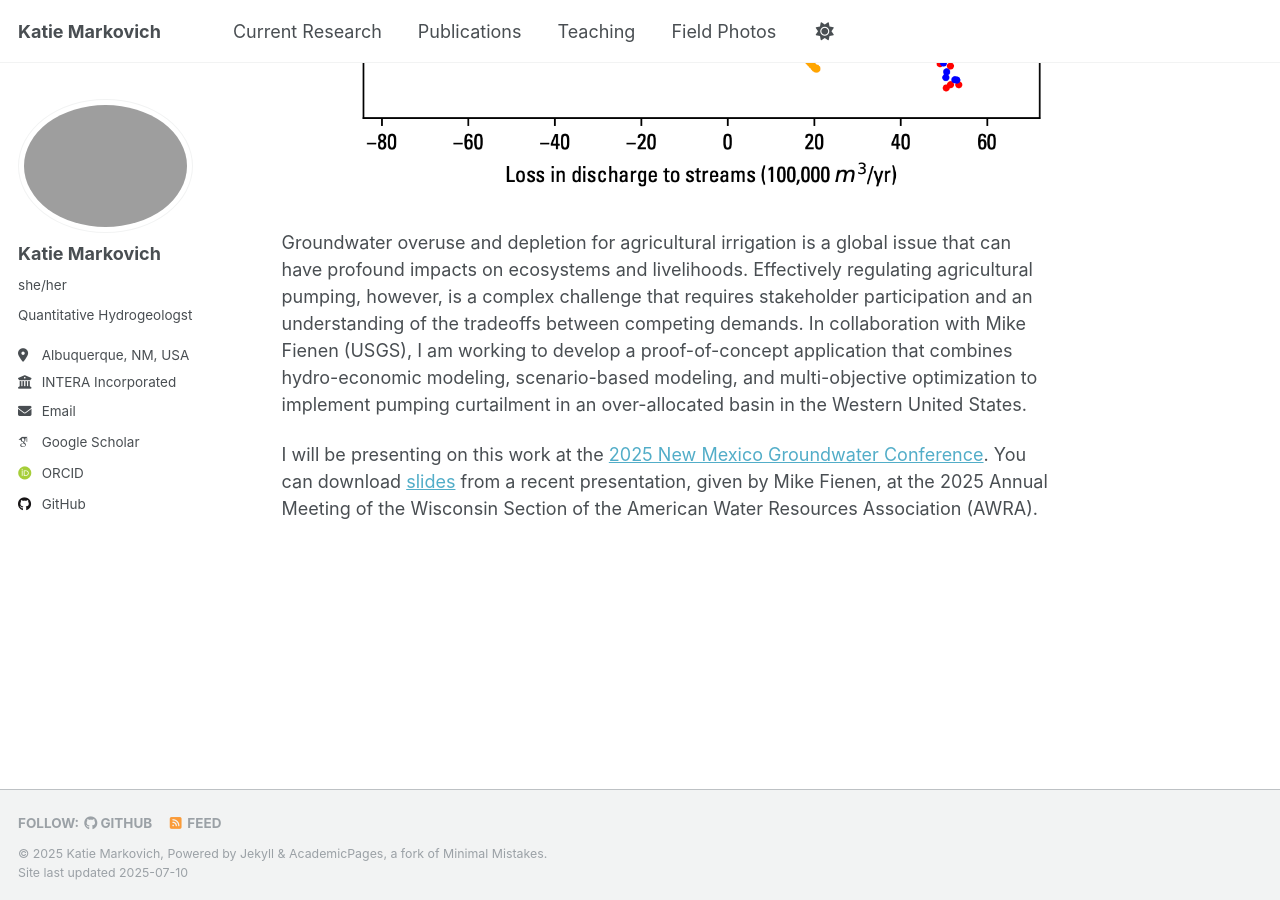
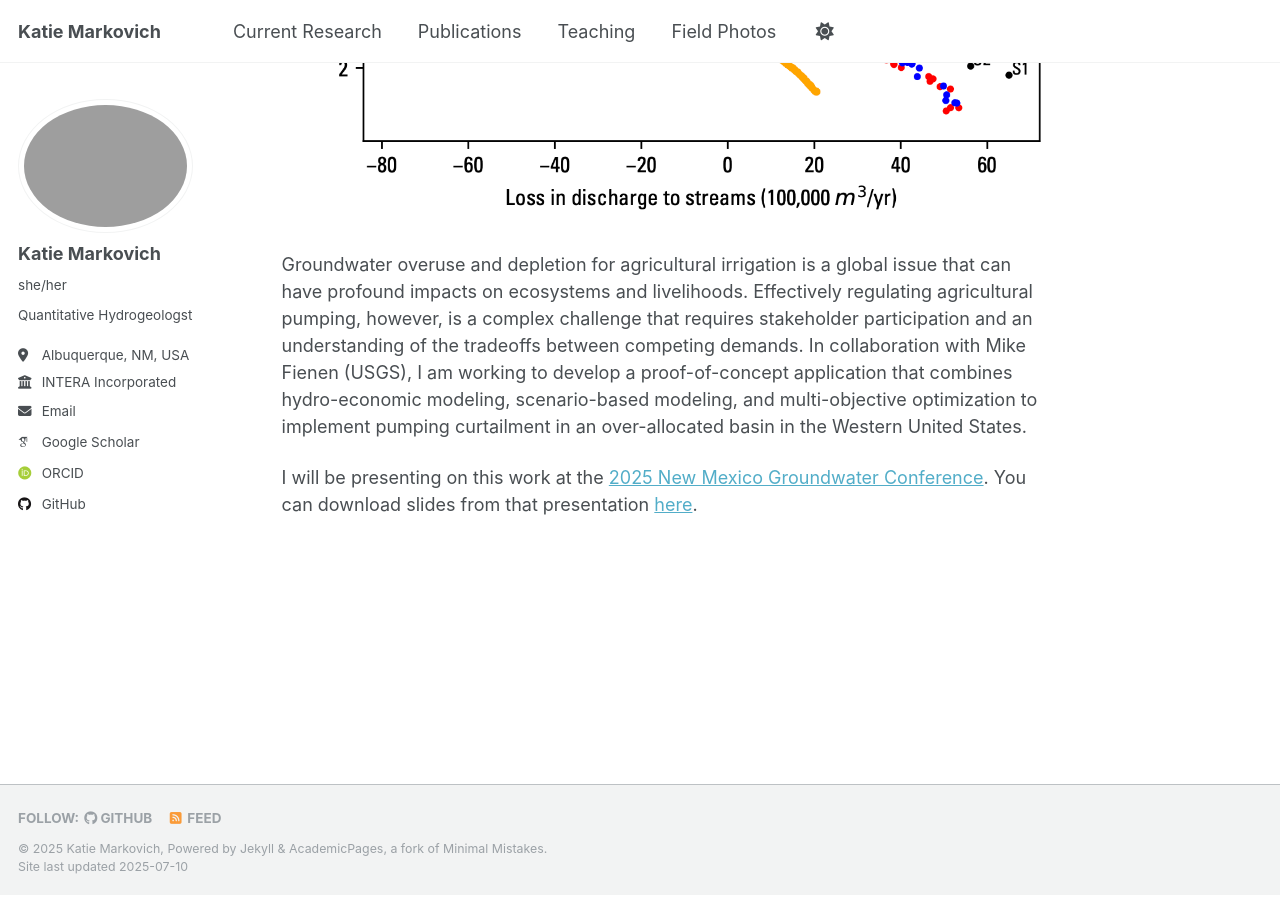
Before and after one commit to kmarkovich/kmarkovich.github.io, a Jekyll site: the page built from _pages/current_research.md, in a window 1280 px wide and 900 px high, scrolled down 2120 px. Built offline with Jekyll 4.4.1, drawn with Linux system fonts in a browser that asks for light colours; some web fonts are replaced; our own code applies the rules of GitHub Pages for plain Markdown files; some of the changed text lies outside the part shown.

Commit message:
mod curr research page

```diff
--- a/_pages/current_research.md
+++ b/_pages/current_research.md
@@ -11,10 +10,11 @@ High frequency interferometric synthetic aperture radar (inSAR) presents a uniqu
 Check out the procesed inSAR timeseries for the Estancia Basin [here](https://subsidence-insar-data.edacnm.org/) (website developed by UNM Computer Science student Carly Salazar!)
 
 
+
 ## Addressing water (over)allocation in agricultural basins using multi-objective optimization and hydro-economic modeling
 
 <img src="/images/harney.png">
 
 Groundwater overuse and depletion for agricultural irrigation is a global issue that can have profound impacts on ecosystems and livelihoods. Effectively regulating agricultural pumping, however, is a complex challenge that requires stakeholder participation and an understanding of the tradeoffs between competing demands. In collaboration with Mike Fienen (USGS), I am working to develop a proof-of-concept application that combines hydro-economic modeling, scenario-based modeling, and multi-objective optimization to implement pumping curtailment in an over-allocated basin in the Western United States.
 
-I will be presenting on this work at the [2025 New Mexico Groundwater Conference](https://agwt.org/event/2025-new-mexico-groundwater-conference/). You can download [slides](http://kmarkovich.github.io/files/4C_Markovich_Fienen.pdf) from a recent presentation, given by Mike Fienen, at the 2025 Annual Meeting of the Wisconsin Section of the American Water Resources Association (AWRA).
+I will be presenting on this work at the [2025 New Mexico Groundwater Conference](https://agwt.org/event/2025-new-mexico-groundwater-conference/). You can download slides from that presentation [here](http://kmarkovich.github.io/files/Markovich_AGWT_2025.pdf).
```
Also changed, not shown: other parts of _pages/current_research.md (+0 -1 lines), 1 other file.
